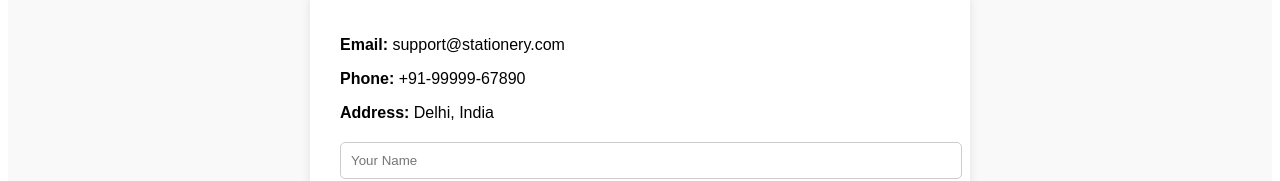
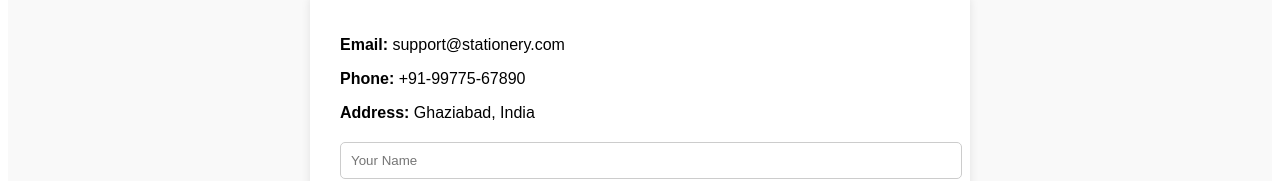
Before and after one commit to vikasrajput0112/stationery-website, a React (Vite) app: page /contact in a window 1280 px wide. Shown: the part 185-366 px from the top of the page. Built offline with nearby package versions, Linux system fonts and the light colour scheme.

Commit message:
Update Contact.jsx

```diff
--- a/src/pages/Contact.jsx
+++ b/src/pages/Contact.jsx
@@ -27,8 +27,8 @@ const Contact = () => {
         {/* Contact Info */}
         <div style={{ marginBottom: "20px" }}>
           <p><strong>Email:</strong> support@stationery.com</p>
-          <p><strong>Phone:</strong> +91-99999-67890</p>
-          <p><strong>Address:</strong> Delhi, India</p>
+          <p><strong>Phone:</strong> +91-99775-67890</p>
+          <p><strong>Address:</strong> Ghaziabad, India</p>
         </div>
 
         {/* 🔹 Form */}
```
